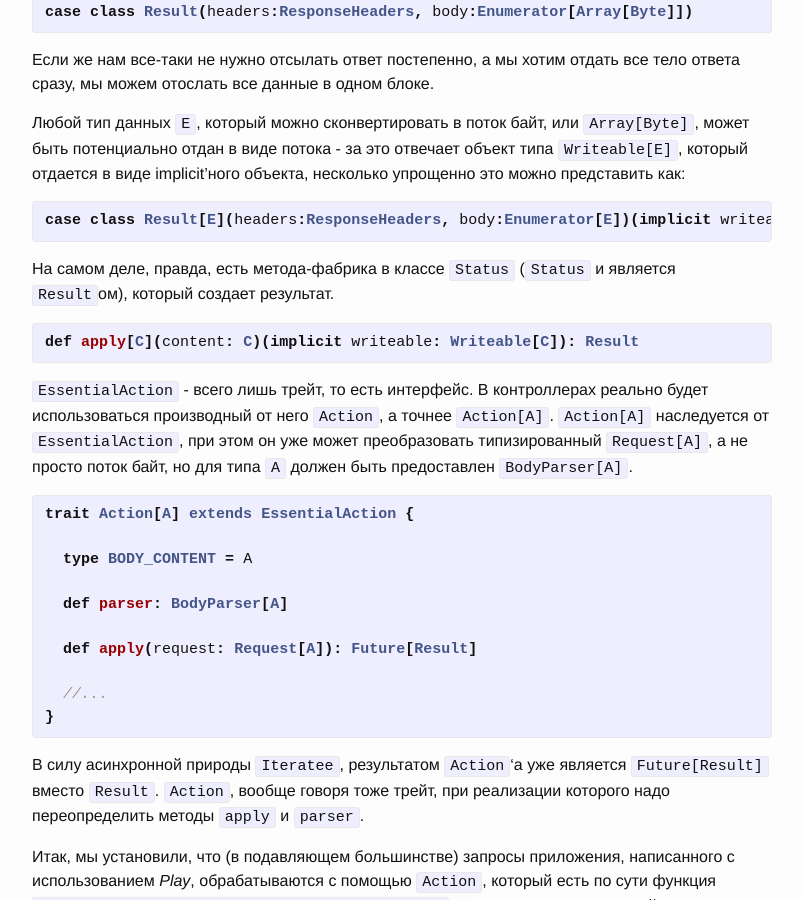
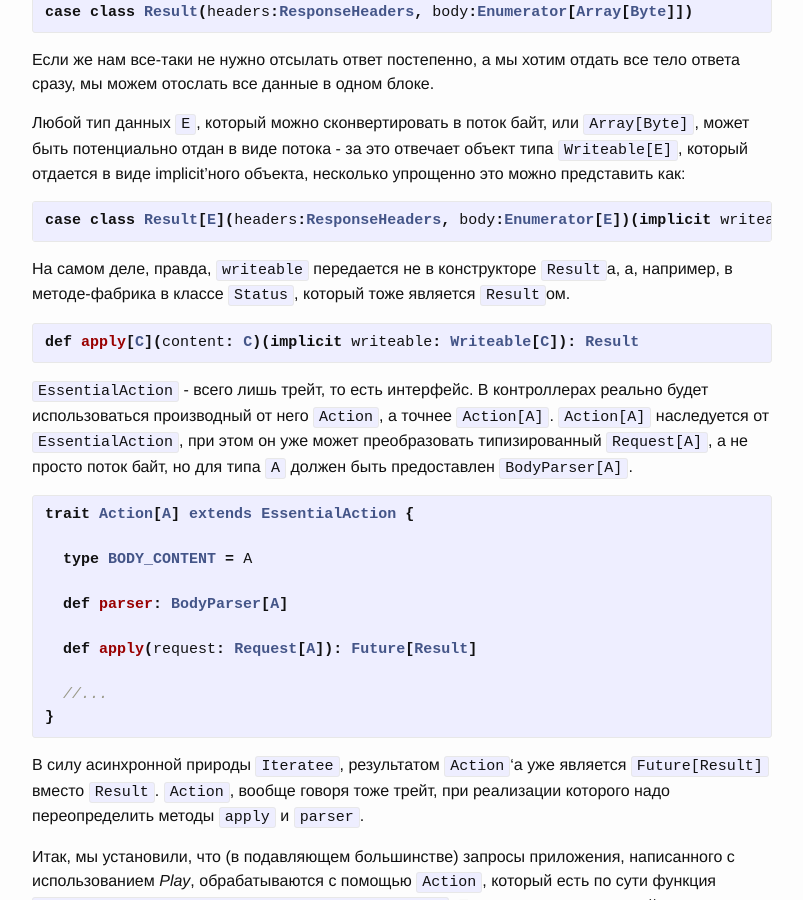
Before and after one commit to avpet/avpet.github.com, a Jekyll site: the page built from _posts/2015-06-01-play-actions-and-results.markdown, in a window 1280 px wide and 900 px high, scrolled down 1694 px. Shown: the whole window, without its empty margins (238-1041 px from the left). Built offline with Jekyll 4.4.1, drawn with Linux system fonts in a browser that asks for light colours.

Commit message:
Minor correction

```diff
--- a/_posts/2015-06-01-play-actions-and-results.markdown
+++ b/_posts/2015-06-01-play-actions-and-results.markdown
@@ -81,7 +81,7 @@ case class Result(headers:ResponseHeaders, body:Enumerator[Array[Byte]])
 case class Result[E](headers:ResponseHeaders, body:Enumerator[E])(implicit writeable:Writeable[E])
 {% endhighlight %}
 
-На самом деле, правда, есть метода-фабрика в классе `Status` (`Status` и является `Result`ом), который создает результат.
+На самом деле, правда, `writeable` передается не в конструкторе `Result`а, а, например, в методе-фабрика в классе `Status`, который тоже является `Result`ом.
 
 {% highlight scala %}
 def apply[C](content: C)(implicit writeable: Writeable[C]): Result
```
